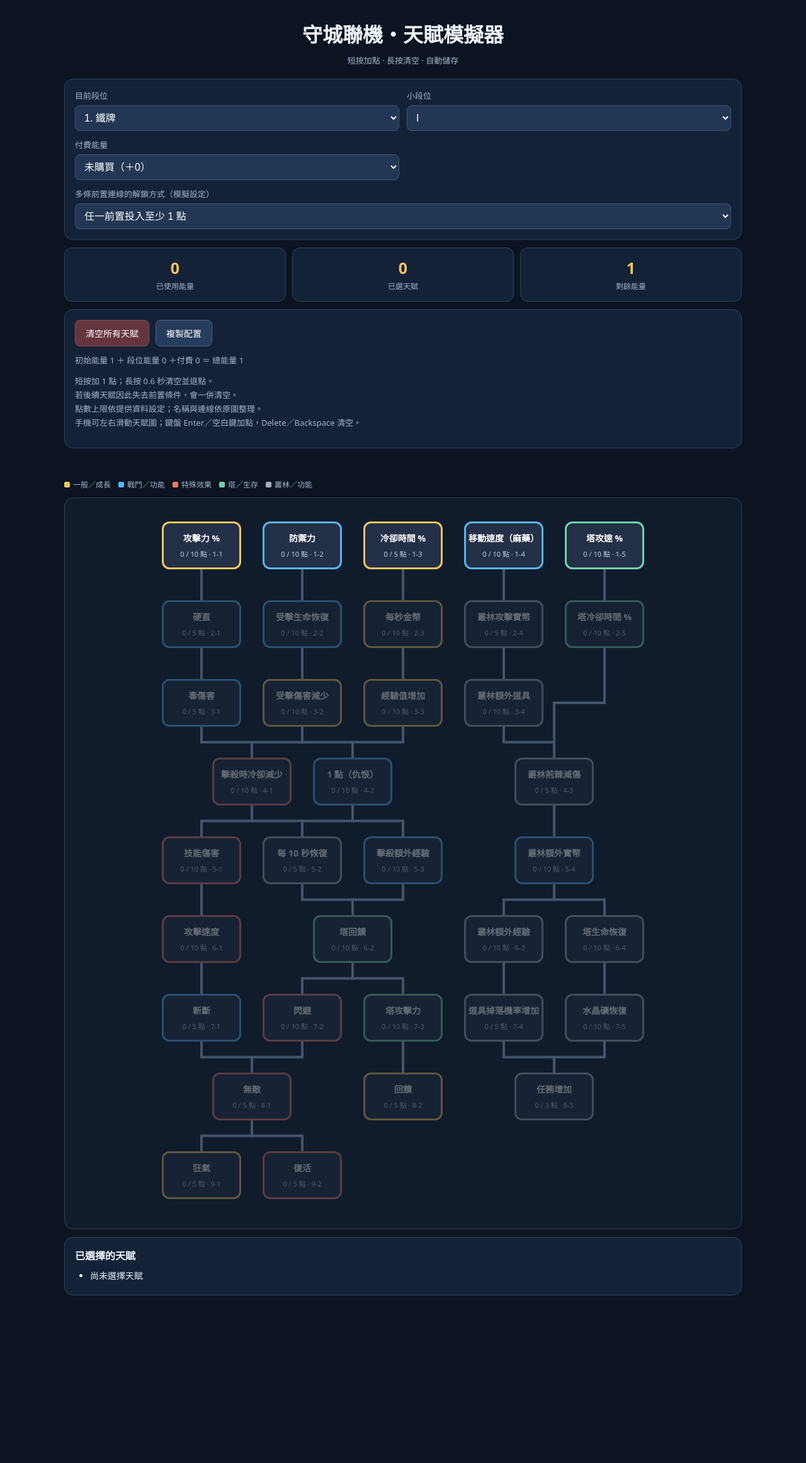
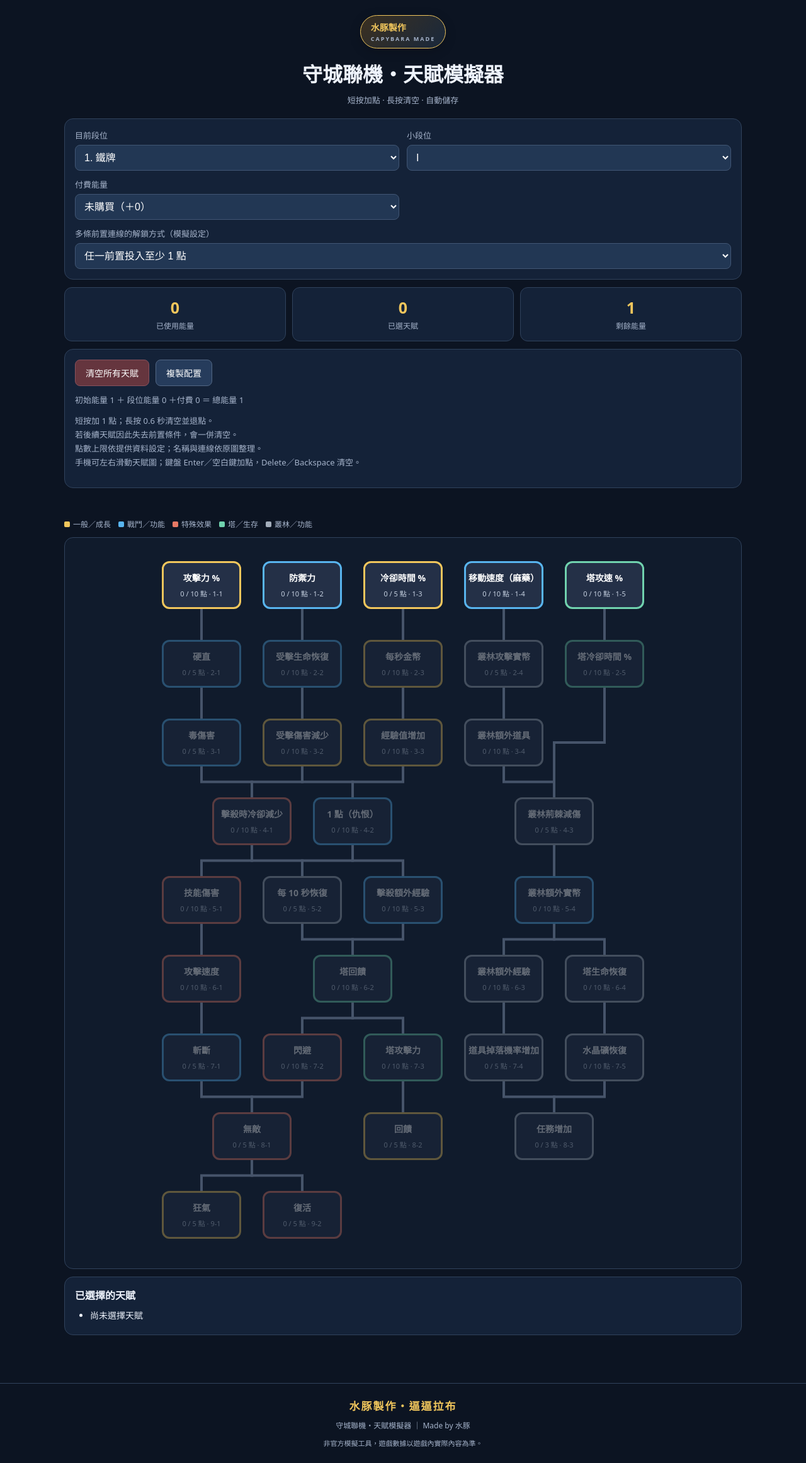
Before and after one commit to Capybara-collab/castle-weapon-calculator, a plain HTML site: page talent.html in a window 1280 px wide. Shown: the whole page at 63% size. Before the commit the page ends 2109 px from the top, so only its background shows below. Drawn offline with Linux system fonts and the light colour scheme.

Commit message:
Update talent.html

```diff
--- a/talent.html
+++ b/talent.html
@@ -221,11 +221,61 @@ button.danger {
   .panel { padding: 12px; }
   .controls { gap: 10px; }
 }
+.creator-badge {
+  display: flex;
+  align-items: center;
+  justify-content: center;
+  gap: 9px;
+  width: fit-content;
+  margin: 4px auto 16px;
+  padding: 8px 16px;
+  border: 1px solid var(--gold);
+  border-radius: 999px;
+  background: linear-gradient(135deg, #3b3020, #19283c);
+  color: var(--gold);
+  font-size: 14px;
+  font-weight: 700;
+  box-shadow: 0 4px 18px #0003;
+}
+.creator-icon {
+  font-size: 25px;
+}
+.creator-badge small {
+  display: block;
+  margin-top: 2px;
+  color: var(--muted);
+  font-size: 9px;
+  letter-spacing: 2px;
+}
+.creator-footer {
+  margin-top: 24px;
+  padding: 20px 12px;
+  border-top: 1px solid var(--border);
+  text-align: center;
+  color: var(--muted);
+  font-size: 12px;
+  line-height: 1.9;
+}
+.creator-signature {
+  margin-bottom: 4px;
+  color: var(--gold);
+  font-size: 17px;
+  font-weight: 700;
+  letter-spacing: 2px;
+}
+.creator-footer small {
+  display: block;
+  margin-top: 6px;
+  font-size: 11px;
+}
 </style>
 </head>
 <body>
 <main>
-  <h1>守城聯機・天賦模擬器</h1>
+  <div class="creator-badge">
+  <span>水豚製作 <small>CAPYBARA MADE</small></span>
+</div>
+<h1>守城聯機・天賦模擬器</h1>
   <div class="subtitle">短按加點 · 長按清空 · 自動儲存</div>
 
   <section class="panel controls">
@@ -317,7 +367,11 @@ button.danger {
     <ul id="selected"></ul>
   </section>
 </main>
-
+<footer class="creator-footer">
+  <div class="creator-signature">水豚製作・逼逼拉布</div>
+  <div>守城聯機・天賦模擬器 ｜ Made by 水豚</div>
+  <small>非官方模擬工具，遊戲數據以遊戲內實際內容為準。</small>
+</footer>
 <script>
 "use strict";
 
@@ -826,7 +880,8 @@ $("export").addEventListener("click", async () => {
     .map(t => `${t.id} ${t.name}：${levels[t.id]}/${t.max}`);
 
   const text = [
-    "守城聯機・天賦配置",
+  "守城聯機・天賦配置",
+  "製作：水豚 ｜ CAPYBARA MADE",
     `段位：${ranks[Number($("rank").value)]} ${$("stage").value}`,
     `初始能量：${baseEnergy()}`,
     `段位能量：${trueBonus()}`,
```
